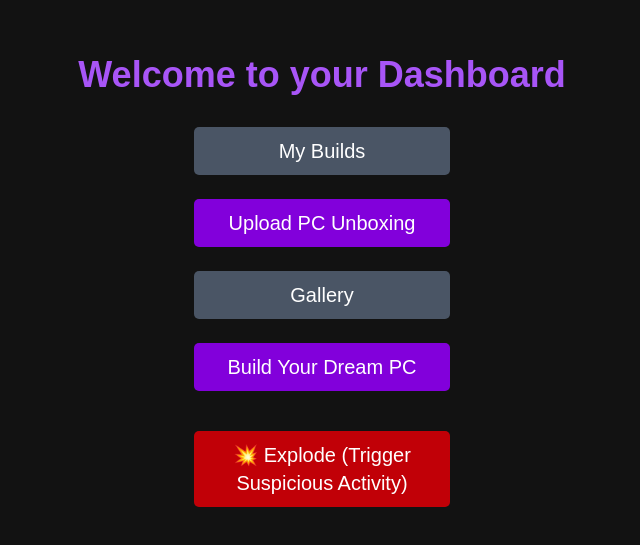
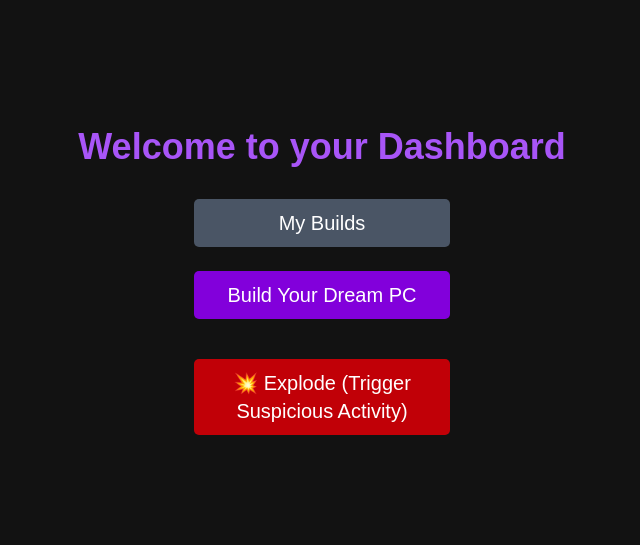
Before and after one commit to ArturZsigmond/PC-Building-Website, a Next.js app: page /main_page in a window 1280 px wide. Shown: the part 135-680 px from the top of the page, without its empty margins (318-958 px from the left). Built offline with nearby package versions, Linux system fonts and the light colour scheme; sample sign-in values are in the browser's storage.

Commit message:
fix: removed legacy code

```diff
--- a/app/main_page/page.tsx
+++ b/app/main_page/page.tsx
@@ -56,17 +56,6 @@ export default function MainPage() {
         </button>
       </Link>
 
-      <Link href="/upload_page">
-        <button className="bg-purple-700 hover:bg-blue-700 px-6 py-3 rounded text-xl w-64">
-          Upload PC Unboxing
-        </button>
-      </Link>
-
-      <Link href="/gallery_page">
-        <button className="bg-gray-600 hover:bg-indigo-700 px-6 py-3 rounded text-xl w-64">
-          Gallery
-        </button>
-      </Link>
 
       <Link href="/build_page">
         <button className="bg-purple-700 hover:bg-purple-800 px-6 py-3 rounded text-xl w-64">
```
